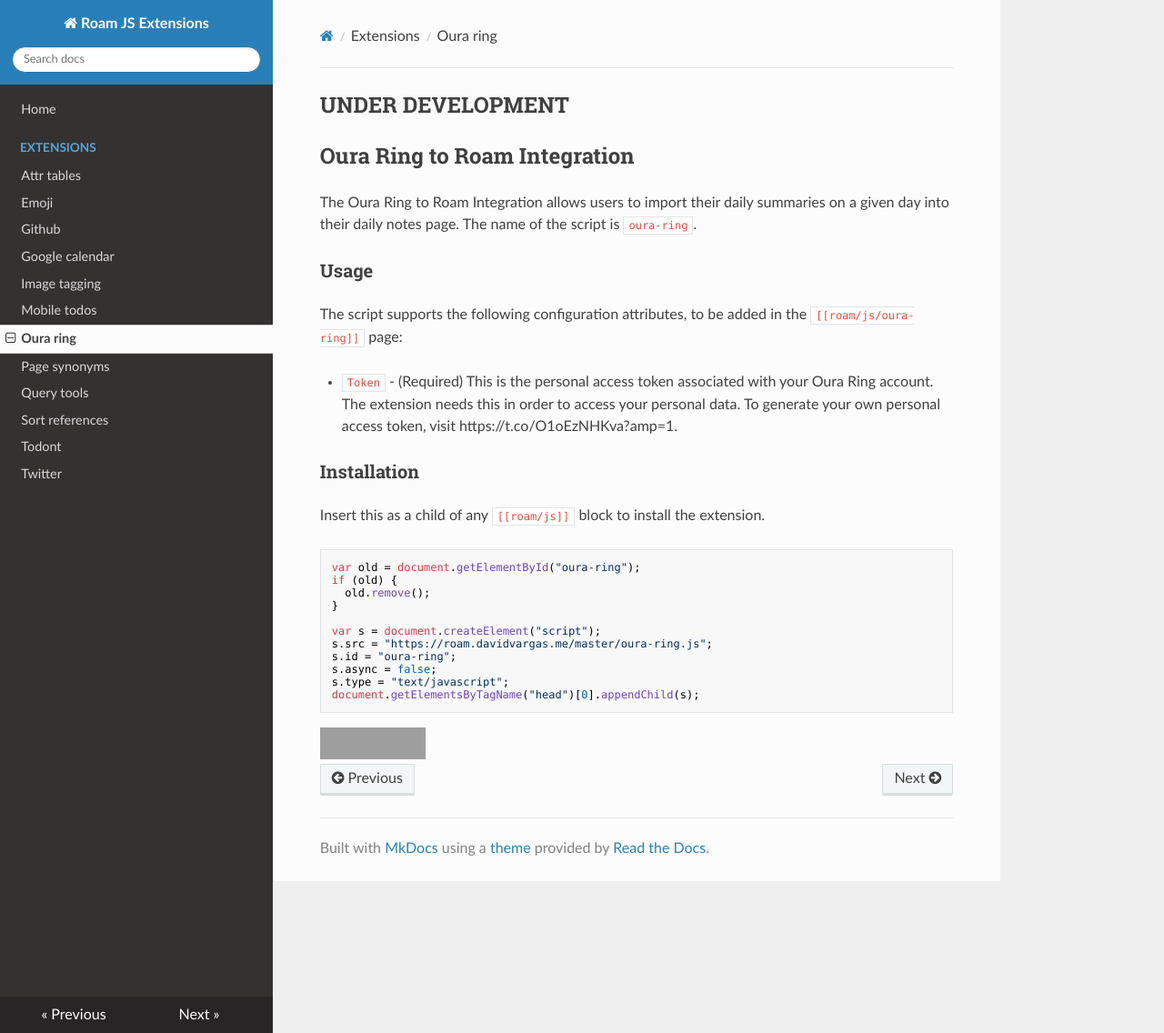
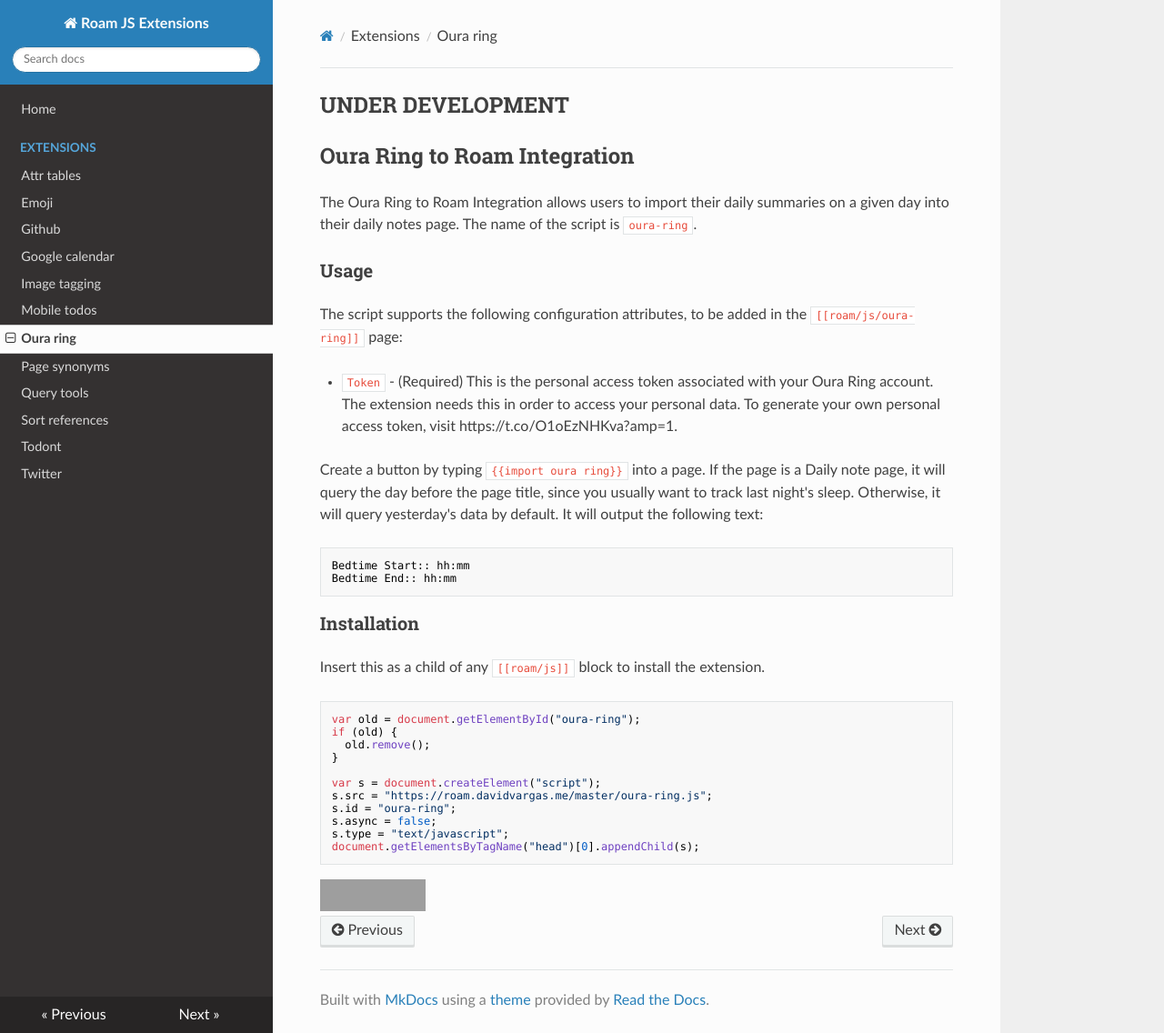
Before and after one commit to dvargas92495/roamjs-com, an MkDocs documentation site: the page built from docs/extensions/oura-ring.md, in a window 1280 px wide and 1136 px high. Shown: the whole window at 91% size. Built offline with MkDocs 1.6.1, drawn with Linux system fonts in a browser that asks for light colours; nearby versions of some CDN libraries; grey boxes are pictures that could not be loaded.

Commit message:
Docs and bug fix

````diff
--- a/docs/extensions/oura-ring.md
+++ b/docs/extensions/oura-ring.md
@@ -9,6 +9,12 @@
 The script supports the following configuration attributes, to be added in the `[[roam/js/oura-ring]]` page:
 
 - `Token` - (Required) This is the personal access token associated with your Oura Ring account. The extension needs this in order to access your personal data. To generate your own personal access token, visit https://t.co/O1oEzNHKva?amp=1.
+
+Create a button by typing `{{import oura ring}}` into a page. If the page is a Daily note page, it will query the day before the page title, since you usually want to track last night's sleep. Otherwise, it will query yesterday's data by default. It will output the following text:
+```
+Bedtime Start:: hh:mm
+Bedtime End:: hh:mm
+```
 
 ### Installation
 
````
Also changed, not shown: 1 other file.
